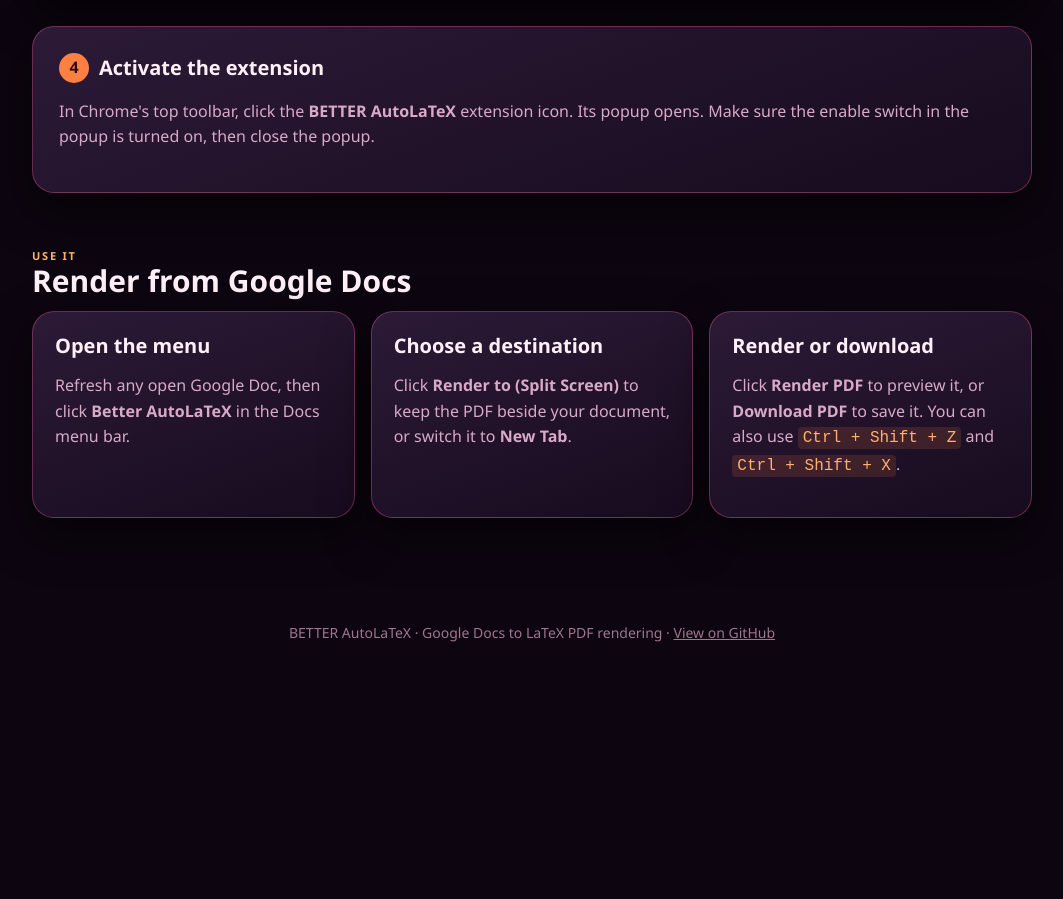
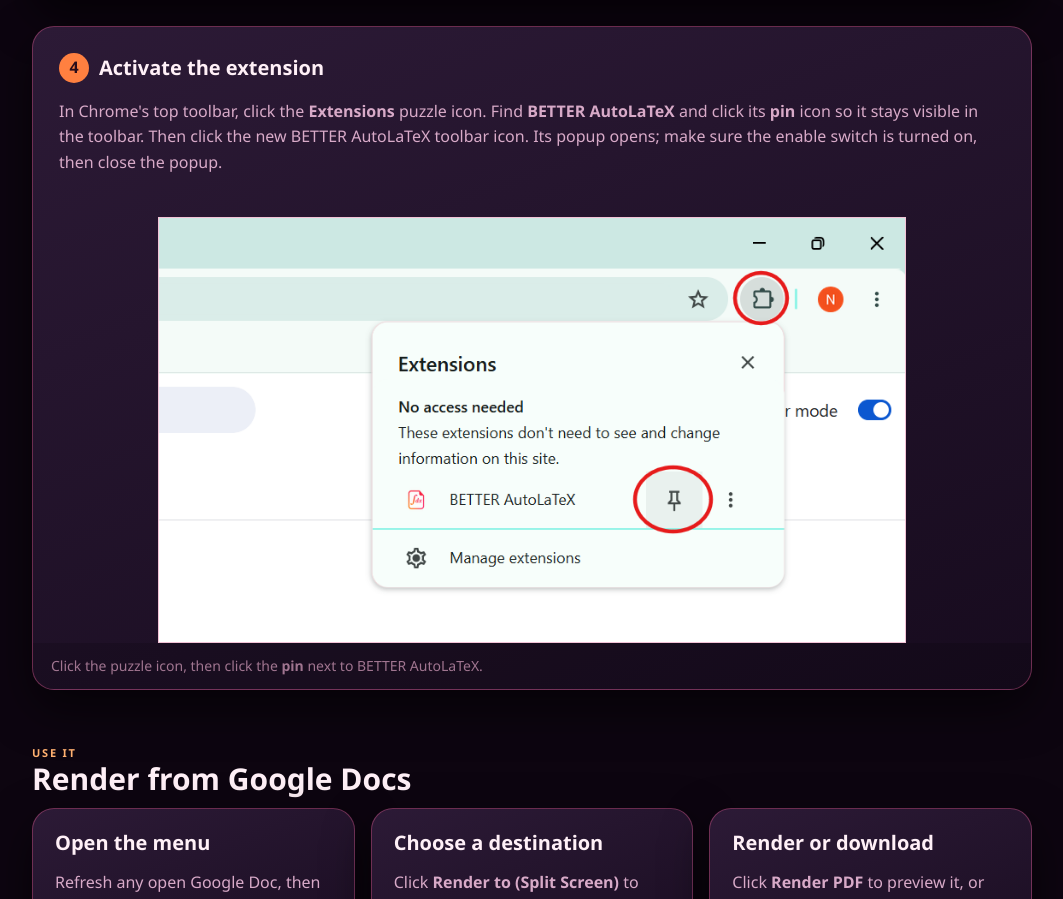
Before and after one commit to better-autolatex/better-autolatex.github.io, a browser extension: page index.html in a window 1280 px wide. Shown: the part 3471-4370 px from the top of the page, without its empty margins (108-1171 px from the left). Before the commit the page ends 4158 px from the top, so only its background shows below. Drawn offline with Linux system fonts and the light colour scheme.

Commit message:
add last step

```diff
--- a/index.html
+++ b/index.html
@@ -138,8 +138,12 @@
         <article class="card">
           <div class="tutorial-copy">
             <div class="step-label"><span class="step-number">4</span><h3>Activate the extension</h3></div>
-            <p>In Chrome&apos;s top toolbar, click the <strong>BETTER AutoLaTeX</strong> extension icon. Its popup opens. Make sure the enable switch in the popup is turned on, then close the popup.</p>
+            <p>In Chrome&apos;s top toolbar, click the <strong>Extensions</strong> puzzle icon. Find <strong>BETTER AutoLaTeX</strong> and click its <strong>pin</strong> icon so it stays visible in the toolbar. Then click the new BETTER AutoLaTeX toolbar icon. Its popup opens; make sure the enable switch is turned on, then close the popup.</p>
           </div>
+          <figure>
+            <img src="assets/screenshots/Step%204%20-%20pin%20extension%20in%20top%20bar.png" alt="Chrome Extensions menu showing the puzzle icon and BETTER AutoLaTeX pin icon highlighted">
+            <figcaption>Click the puzzle icon, then click the <strong>pin</strong> next to BETTER AutoLaTeX.</figcaption>
+          </figure>
         </article>
       </div>
     </section>
```
Also changed, not shown: 1 other file.
